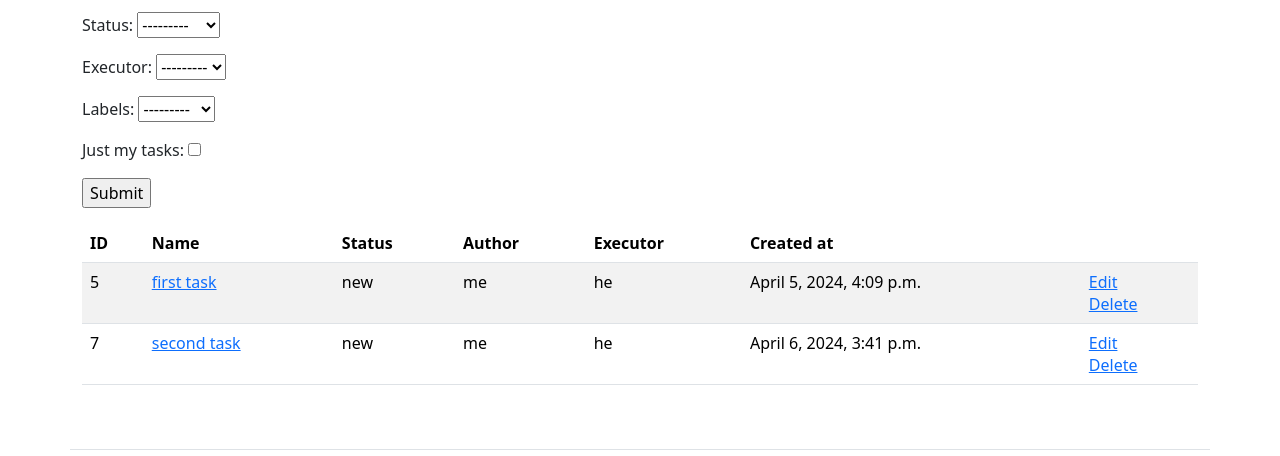
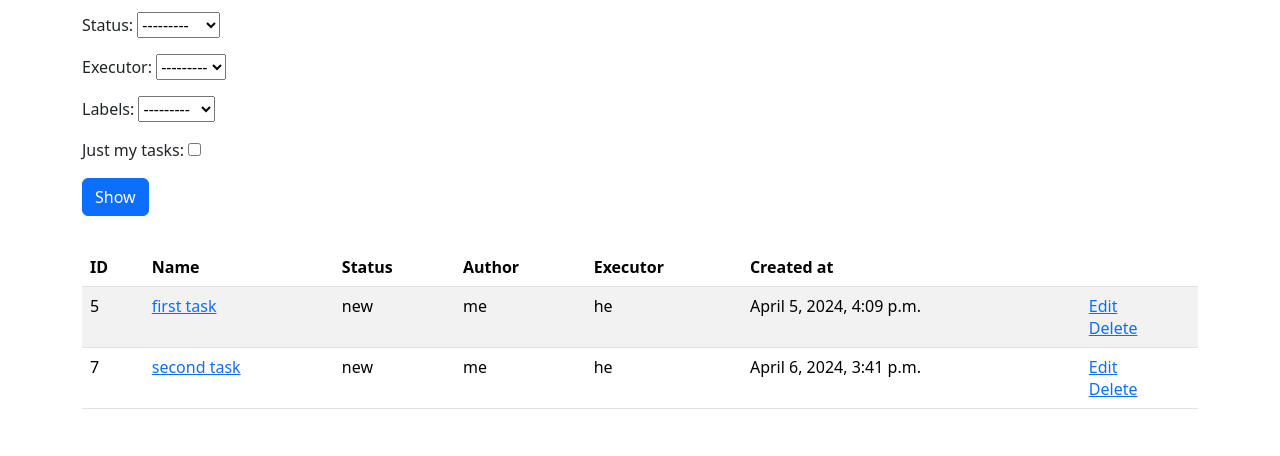
Before and after one commit to Onoiro/TaskMan, a Django app: page /tasks/ in a window 1280 px wide. Shown: the part 194-650 px from the top of the page. Run offline with Django 4.2, Linux system fonts and the light colour scheme; a user stored in the database is signed in; data comes from the database, SQL or seed files in the repository; some libraries are stand-ins or nearby versions.

Commit message:
change default button of show filter's results to custom like 'New task' style in task_filter.html

```diff
--- a/task_manager/templates/tasks/task_filter.html
+++ b/task_manager/templates/tasks/task_filter.html
@@ -9,7 +9,7 @@
     <a class="btn btn-primary mb-3" href="{% url 'tasks:task-create' %}">{% trans "New task" %}</a>
     <form>
         {{ filter.form.as_p }}
-        <input type="submit" />
+        <input class="btn btn-primary mb-3" type="submit" value="{% trans 'Show' %}">
     </form>
     <table class="table table-striped">
         <thead>
```
